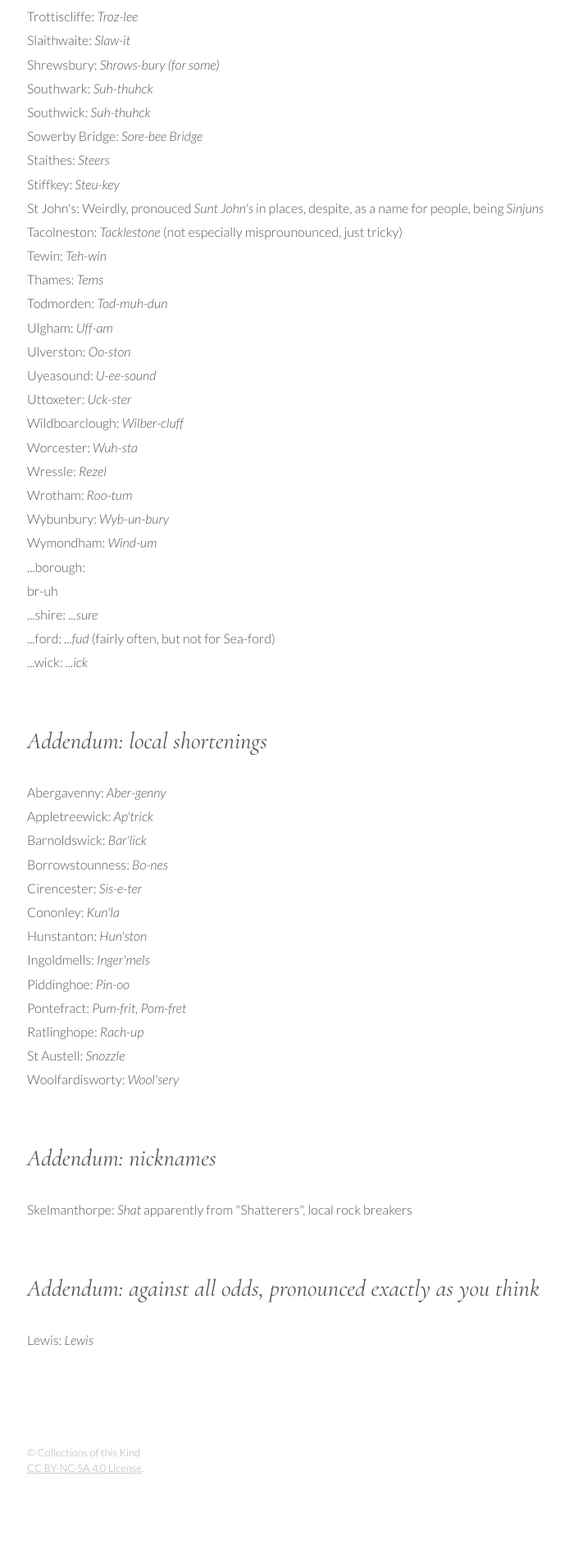
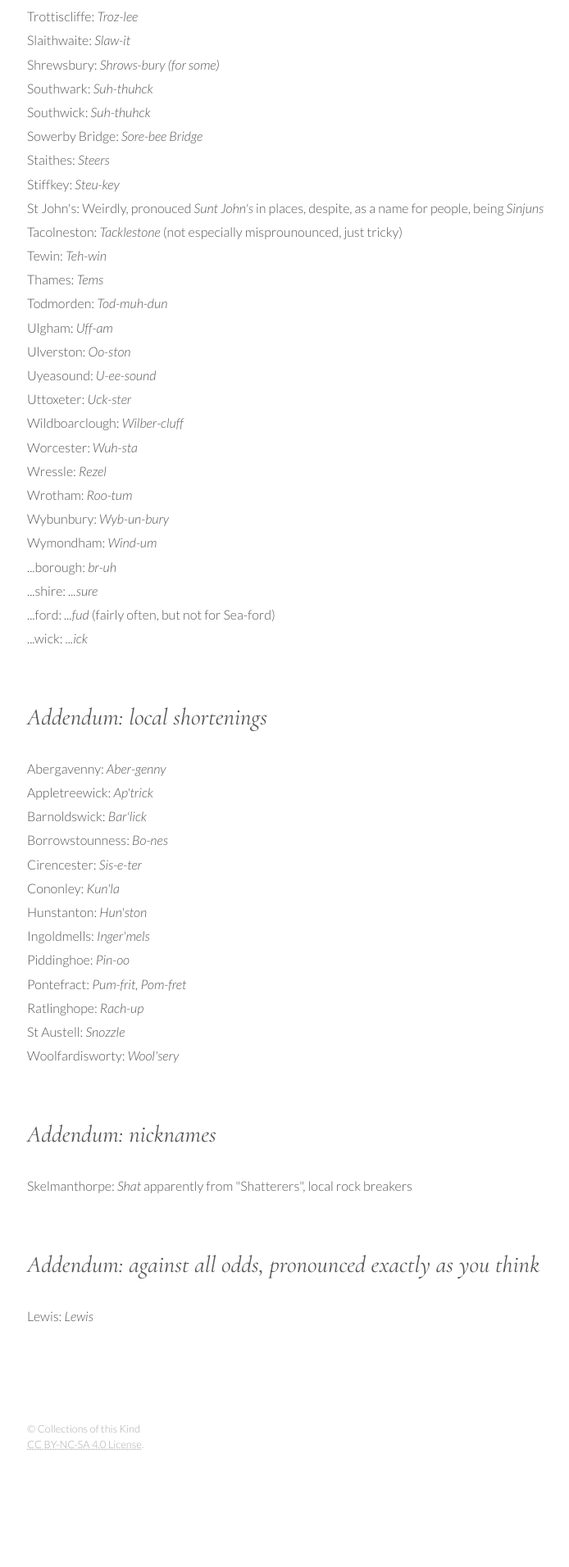
Before and after one commit to CollectionsOfThisKind/collectionsofthiskind.github.io, a Jekyll site: the page built from pages/lists/lists/names.html, in a window 1280 px wide. Shown: the part 3290-5202 px from the top of the page at 82% size, without its empty margins (217-911 px from the left). Built offline with Jekyll 4.4.1, drawn with Linux system fonts in a browser that asks for light colours; after the commit the page ends 5172 px from its top, so only the background shows below that.

Commit message:
Add files via upload

```diff
--- a/pages/lists/lists/names.html
+++ b/pages/lists/lists/names.html
@@ -150,8 +150,8 @@ Being a collection of unusually pronounced British placenames.
 <li>Wrotham: <i>Roo-tum</i></li>
 <li>Wybunbury: <i>Wyb-un-bury</i></li>
 <li>Wymondham: <i>Wind-um</i></li>
-<li>...borough: <li>br-uh</i></li>
-<li>...shire: <i>...sure</i> </li>
+<li>...borough: <i>br-uh</i></li>
+<li>...shire: <i>...sure</i></li>
 <li>...ford: <i>...fud</i> (fairly often, but not for Sea-ford)</li>
 <li>...wick: <i>...ick</i></li>
 <li></li>
```
